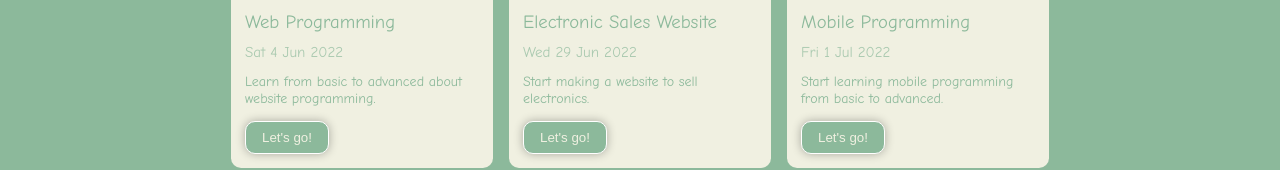
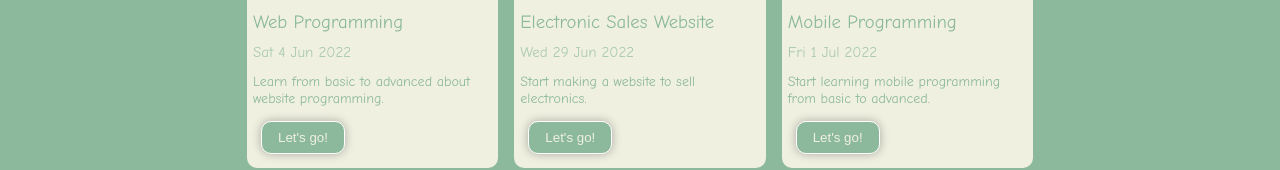
Before and after one commit to zakushi2002/The-Nam-Nguyen-Clones, a plain HTML site: page index.html in a window 1280 px wide. Shown: the part 1874-2044 px from the top of the page. Drawn offline with Linux system fonts and the light colour scheme.

Commit message:
Edit repository index.html and style.css

```diff
--- a/assets/css/style.css
+++ b/assets/css/style.css
@@ -9,6 +9,35 @@ html{
     scroll-behavior: smooth;
     font-family: Comic Sans MS, Arial, Helvetica, sans-serif;
 }
+
+/*
+PC: >= 1024px
+Tablet: >= 740px & < 1024px
+Mobile: < 740
+*/
+
+/* PC */
+@media (min-width: 1024px) {
+    .pc{
+
+    }
+}
+
+/* Tablet */
+@media (max-width: 1024px) and (min-width: 740px) {
+    .tablet{
+
+    }
+}
+
+/* Mobile */
+@media (max-width: 739px){
+    .mobile{
+
+    }
+}
+
+
 /*
 Từ ngoài vào trong
 Từ trên xuống dưới
@@ -190,12 +219,15 @@ Tổng quan đến chi tiết
 #slider{
     /* min-height: 500px; */
     margin-top: var(--heightheder);
-    background-color: rgb(140,185,155);
+}
+
+.image-slider{
     /* Tỉ lệ theo chiều ngang của chính nó */
     padding-top: 50%;
+    position: relative;
     background: url('/assets/img/Slider/Slider1.png') top center / cover no-repeat;
-    position: relative;
 }
+
 #slider .textslider{
     position:absolute;
     bottom: var(--heightheder);
@@ -218,10 +250,13 @@ Tổng quan đến chi tiết
 }
 
 #content .content-general{
+    max-width: 100%;
     width: 818px;
     padding: 68px 0 118px;
     margin-left: auto;
     margin-right: auto;
+    padding-left: 16px;
+    padding-right: 16px;
 }
 
 #content .header-general-content{
@@ -373,7 +408,7 @@ Tổng quan đến chi tiết
     opacity: 0.6;
 }
 
-.purpose-content{
+.purpose-list .purpose-content{
     background-color: rgb(240,240,225);
     padding: 14px;
     font-size: 16px;
--- a/index.html
+++ b/index.html
@@ -45,9 +45,11 @@
 
         <!-- Begin Slider -->
         <div id="slider">
-            <div class="textslider">
-                <h2 class="titleimage">Nam Real</h2>
-                <div class="description">I'm Nguyen Hoang Nhat Nam, welcome to all of you.</div>
+            <div class="image-slider">
+                <div class="textslider">
+                    <h2 class="titleimage">Nam Real</h2>
+                    <div class="description">I'm Nguyen Hoang Nhat Nam, welcome to all of you.</div>
+                </div>
             </div>
 
         </div>
@@ -130,9 +132,9 @@
 
                             <img src="/assets/img/Timeline/Timeline1.png" alt="Web Programming" class="purpose-image">
                             <div class="purpose-content">
-                                <h3 class="purpose-header">Web Programming</h3>
-                                <p class="purpose-start">Sat 4 Jun 2022</p>
-                                <p class="purpose-description">Learn from basic to advanced about website programming.</p>
+                                <h3 class="row purpose-header">Web Programming</h3>
+                                <p class="row purpose-start">Sat 4 Jun 2022</p>
+                                <p class="row purpose-description">Learn from basic to advanced about website programming.</p>
                                 <button class="button js-lets-go">Let's go!</button>
                             </div>
 
@@ -142,9 +144,9 @@
 
                             <img src="/assets/img/Timeline/Timeline2.png" alt="Electronic Sales Website" class="purpose-image">
                             <div class="purpose-content">
-                                <h3 class="purpose-header">Electronic Sales Website</h3>
-                                <p class="purpose-start">Wed 29 Jun 2022</p>
-                                <p class="purpose-description">Start making a website to sell electronics.</p>
+                                <h3 class="row purpose-header">Electronic Sales Website</h3>
+                                <p class="row purpose-start">Wed 29 Jun 2022</p>
+                                <p class="row purpose-description">Start making a website to sell electronics.</p>
                                 <button class="button js-lets-go">Let's go!</button>
                             </div>
 
@@ -154,9 +156,9 @@
 
                             <img src="/assets/img/Timeline/Timeline3.jpg" alt="Mobile Programming" class="purpose-image">
                             <div class="purpose-content">
-                                <h3 class="purpose-header">Mobile Programming</h3>
-                                <p class="purpose-start">Fri 1 Jul 2022</p>
-                                <p class="purpose-description">Start learning mobile programming from basic to advanced.</p>
+                                <h3 class="row purpose-header">Mobile Programming</h3>
+                                <p class="row purpose-start">Fri 1 Jul 2022</p>
+                                <p class="row purpose-description">Start learning mobile programming from basic to advanced.</p>
                                 <button class="button js-lets-go">Let's go!</button>
                             </div>
 
```
